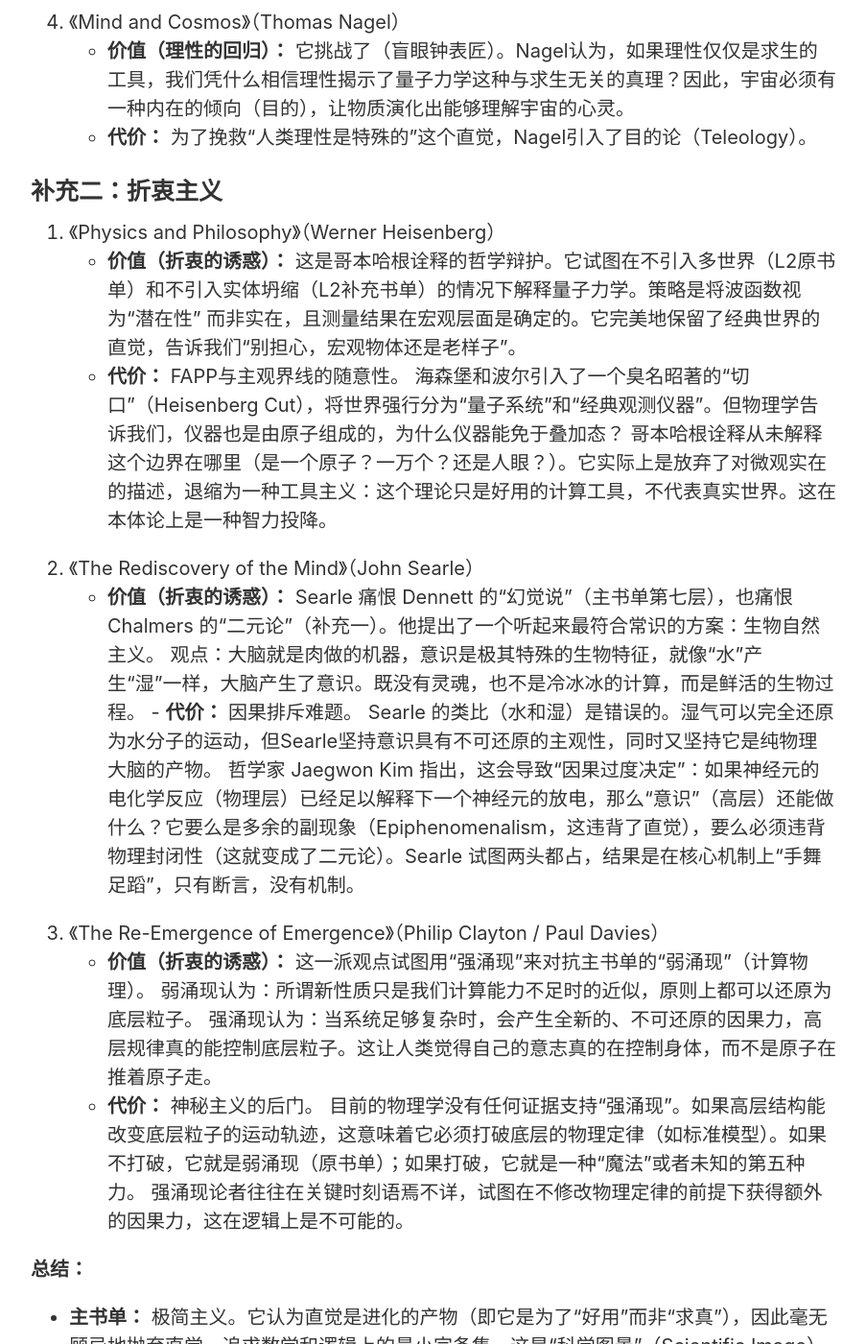
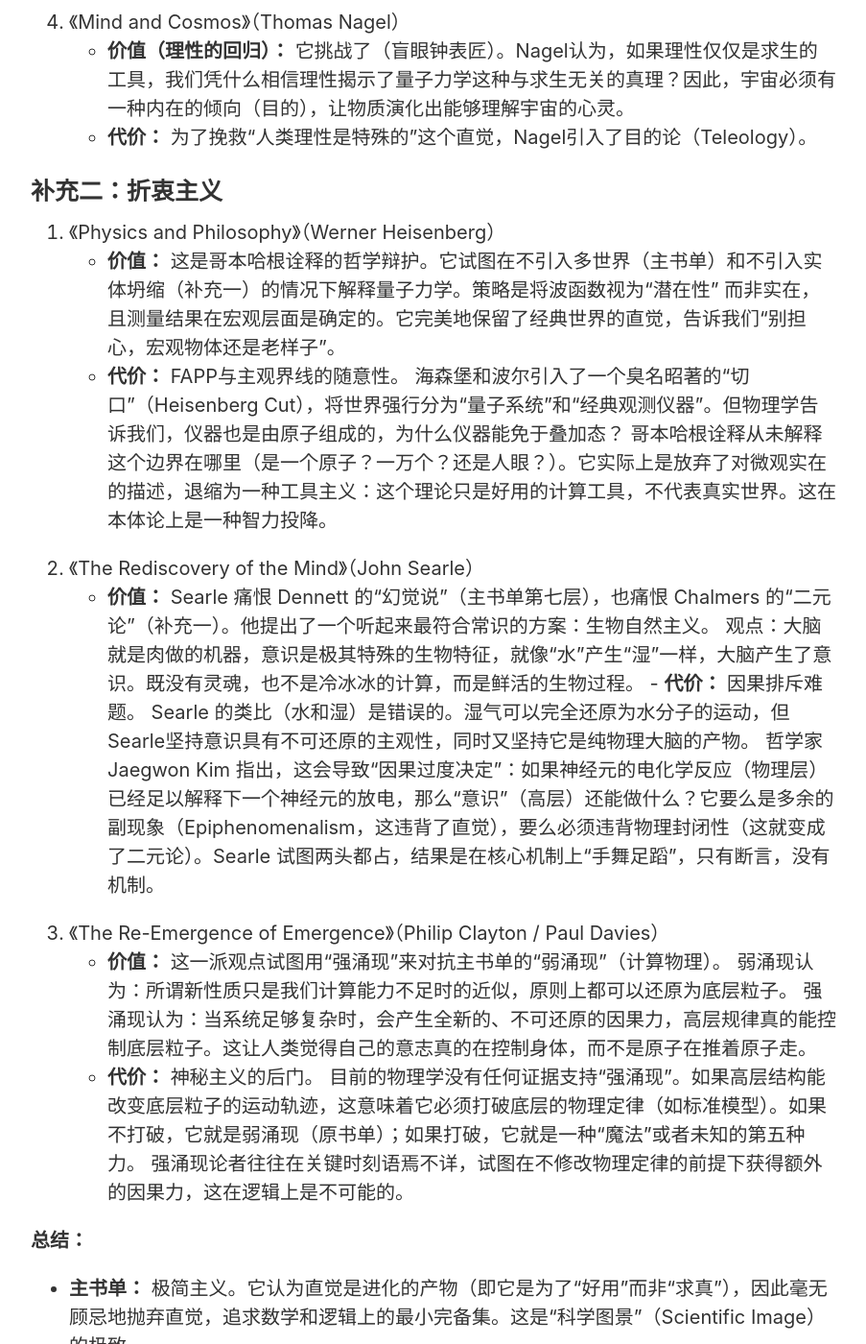
Before and after one commit to yubel667/yubel667.github.io, a Jekyll site: the page built from _posts/2025-12-19-mie-booklist.md, in a window 1280 px wide and 1400 px high, scrolled down 4313 px. Shown: the whole window at 96% size, without its empty margins (188-1091 px from the left). Built offline with Jekyll 4.4.1, drawn with Linux system fonts in a browser that asks for light colours.

Commit message:
more typo fix

```diff
--- a/_posts/2025-12-19-mie-booklist.md
+++ b/_posts/2025-12-19-mie-booklist.md
@@ -97,15 +97,15 @@ pdf 压缩包下载链接：（施工中）
 ### 补充二：折衷主义
 
 1. 《Physics and Philosophy》（Werner Heisenberg）
-   - **价值（折衷的诱惑）：** 这是哥本哈根诠释的哲学辩护。它试图在不引入多世界（L2原书单）和不引入实体坍缩（L2补充书单）的情况下解释量子力学。策略是将波函数视为“潜在性” 而非实在，且测量结果在宏观层面是确定的。它完美地保留了经典世界的直觉，告诉我们“别担心，宏观物体还是老样子”。
+   - **价值：** 这是哥本哈根诠释的哲学辩护。它试图在不引入多世界（主书单）和不引入实体坍缩（补充一）的情况下解释量子力学。策略是将波函数视为“潜在性” 而非实在，且测量结果在宏观层面是确定的。它完美地保留了经典世界的直觉，告诉我们“别担心，宏观物体还是老样子”。
    - **代价：** FAPP与主观界线的随意性。 海森堡和波尔引入了一个臭名昭著的“切口”（Heisenberg Cut），将世界强行分为“量子系统”和“经典观测仪器”。但物理学告诉我们，仪器也是由原子组成的，为什么仪器能免于叠加态？ 哥本哈根诠释从未解释这个边界在哪里（是一个原子？一万个？还是人眼？）。它实际上是放弃了对微观实在的描述，退缩为一种工具主义：这个理论只是好用的计算工具，不代表真实世界。这在本体论上是一种智力投降。
 
 2. 《The Rediscovery of the Mind》（John Searle）
-   - **价值（折衷的诱惑）：** Searle 痛恨 Dennett 的“幻觉说”（主书单第七层），也痛恨 Chalmers 的“二元论”（补充一）。他提出了一个听起来最符合常识的方案：生物自然主义。 观点：大脑就是肉做的机器，意识是极其特殊的生物特征，就像“水”产生“湿”一样，大脑产生了意识。既没有灵魂，也不是冷冰冰的计算，而是鲜活的生物过程。
+   - **价值：** Searle 痛恨 Dennett 的“幻觉说”（主书单第七层），也痛恨 Chalmers 的“二元论”（补充一）。他提出了一个听起来最符合常识的方案：生物自然主义。 观点：大脑就是肉做的机器，意识是极其特殊的生物特征，就像“水”产生“湿”一样，大脑产生了意识。既没有灵魂，也不是冷冰冰的计算，而是鲜活的生物过程。
   - **代价：** 因果排斥难题。 Searle 的类比（水和湿）是错误的。湿气可以完全还原为水分子的运动，但Searle坚持意识具有不可还原的主观性，同时又坚持它是纯物理大脑的产物。 哲学家 Jaegwon Kim 指出，这会导致“因果过度决定”：如果神经元的电化学反应（物理层）已经足以解释下一个神经元的放电，那么“意识”（高层）还能做什么？它要么是多余的副现象（Epiphenomenalism，这违背了直觉），要么必须违背物理封闭性（这就变成了二元论）。Searle 试图两头都占，结果是在核心机制上“手舞足蹈”，只有断言，没有机制。
 
 3. 《The Re-Emergence of Emergence》（Philip Clayton / Paul Davies）
-  - **价值（折衷的诱惑）：** 这一派观点试图用“强涌现”来对抗主书单的“弱涌现”（计算物理）。 弱涌现认为：所谓新性质只是我们计算能力不足时的近似，原则上都可以还原为底层粒子。 强涌现认为：当系统足够复杂时，会产生全新的、不可还原的因果力，高层规律真的能控制底层粒子。这让人类觉得自己的意志真的在控制身体，而不是原子在推着原子走。
+  - **价值：** 这一派观点试图用“强涌现”来对抗主书单的“弱涌现”（计算物理）。 弱涌现认为：所谓新性质只是我们计算能力不足时的近似，原则上都可以还原为底层粒子。 强涌现认为：当系统足够复杂时，会产生全新的、不可还原的因果力，高层规律真的能控制底层粒子。这让人类觉得自己的意志真的在控制身体，而不是原子在推着原子走。
   - **代价：** 神秘主义的后门。 目前的物理学没有任何证据支持“强涌现”。如果高层结构能改变底层粒子的运动轨迹，这意味着它必须打破底层的物理定律（如标准模型）。如果不打破，它就是弱涌现（原书单）；如果打破，它就是一种“魔法”或者未知的第五种力。 强涌现论者往往在关键时刻语焉不详，试图在不修改物理定律的前提下获得额外的因果力，这在逻辑上是不可能的。
 
 **总结：**
```
Also changed, not shown: 1 other file.
